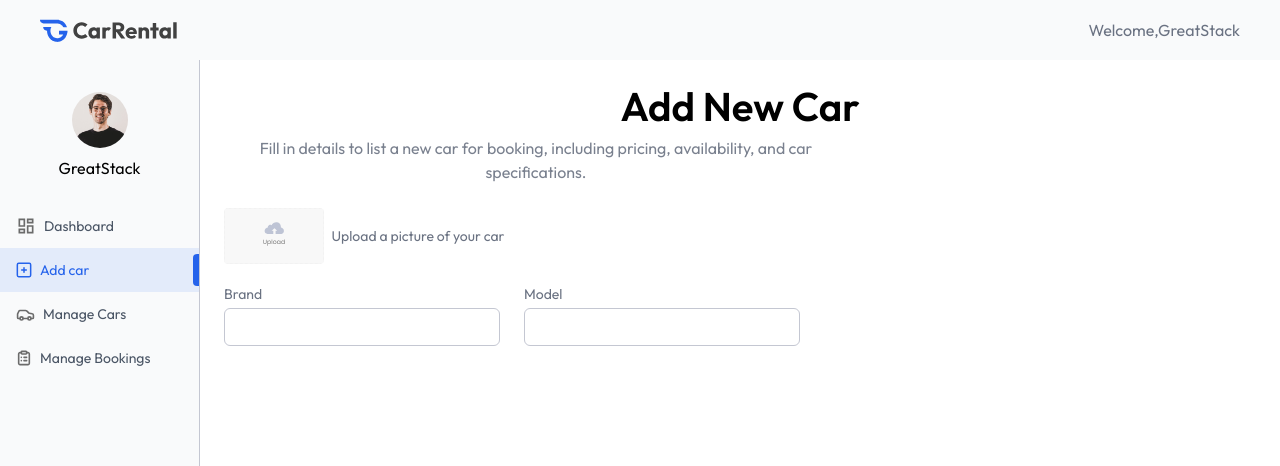
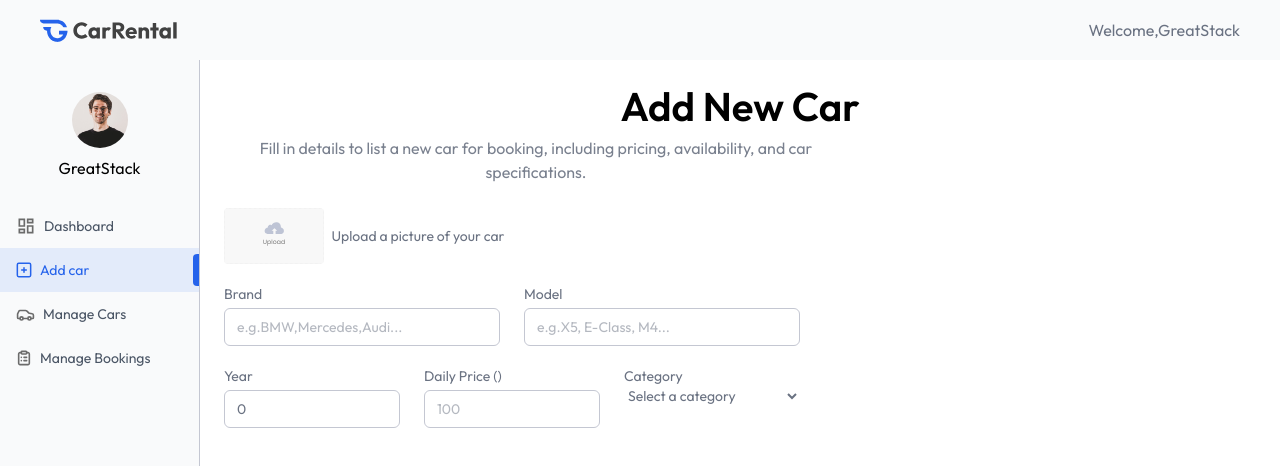
Before and after one commit to Manoj-M19/Car-Rental, a React app in the folder frontend/: page /owner/add-car in a window 1280 px wide. Shown: the top 466 px of the page. Built offline with nearby package versions, Linux system fonts and the light colour scheme; the HTML template or start-up script is replaced by a standard one.

Commit message:
modified

```diff
--- a/frontend/src/pages/owner/AddCar.jsx
+++ b/frontend/src/pages/owner/AddCar.jsx
@@ -4,6 +4,8 @@
 
 
 const AddCar = () => {
+
+  const currency = import.meta.env.VITE_CURRENCY
 
   const [image,setImage] = useState(null)
   const [car,setCar] = useState({
@@ -42,16 +44,39 @@
       <div className="grid grid-cols-1 md:grid-cols-2 gap-6">
         <div className="flex flex-col w-full">
           <label>Brand</label>
-          <input type="text" placeholders="e.g.BMW,Mercedes,Audi..." required
+          <input type="text" placeholder="e.g.BMW,Mercedes,Audi..." required
           className="px-3 py-2 mt-1 border border-borderColor rounded-md outline-none" value={car.brand} onChange={e=> setCar({...car,brand:e.target.value})}/>
         </div>
         <div className="flex flex-col w-full">
           <label>Model</label>
-          <input type="text" placeholders="e.g.X5, E-Class, M4..." required
+          <input type="text" placeholder="e.g.X5, E-Class, M4..." required
           className="px-3 py-2 mt-1 border border-borderColor rounded-md outline-none" value={car.model} onChange={e=> setCar({...car,model:e.target.value})}/>
 
         </div>
       </div>
+
+      <div className="grid grid-cols-1 sm:grid-cols-2 md:grid-cols-3 gap-6">
+         <div className="flex flex-col w-full">
+          <label>Year</label>
+          <input type="number" placeholder="2025" required
+          className="px-3 py-2 mt-1 border border-borderColor rounded-md outline-none" value={car.year} onChange={e=> setCar({...car,year:e.target.value})}/>
+
+      </div>
+      <div className="flex flex-col w-full">
+          <label>Daily Price ({currency})</label>
+          <input type="number" placeholder="100" required
+          className="px-3 py-2 mt-1 border border-borderColor rounded-md outline-none" value={car.pricePerDay} onChange={e=> setCar({...car,pricePerDay:e.target.value})} value={car.category} className='px-3 py-2 mt-1 border border-borderColor rounded-md outline-none'/>
+      </div>
+      <div className="flex flex-col w-full">
+        <label>Category</label>
+        <select>
+          <option value="">Select a category</option>
+          <option value="Sedan">Sedan</option>
+          <option value="SUV">SUV</option>
+          <option value="Van">Van</option>
+        </select>
+      </div>
+</div>
 
       </form>
     </div>
```
